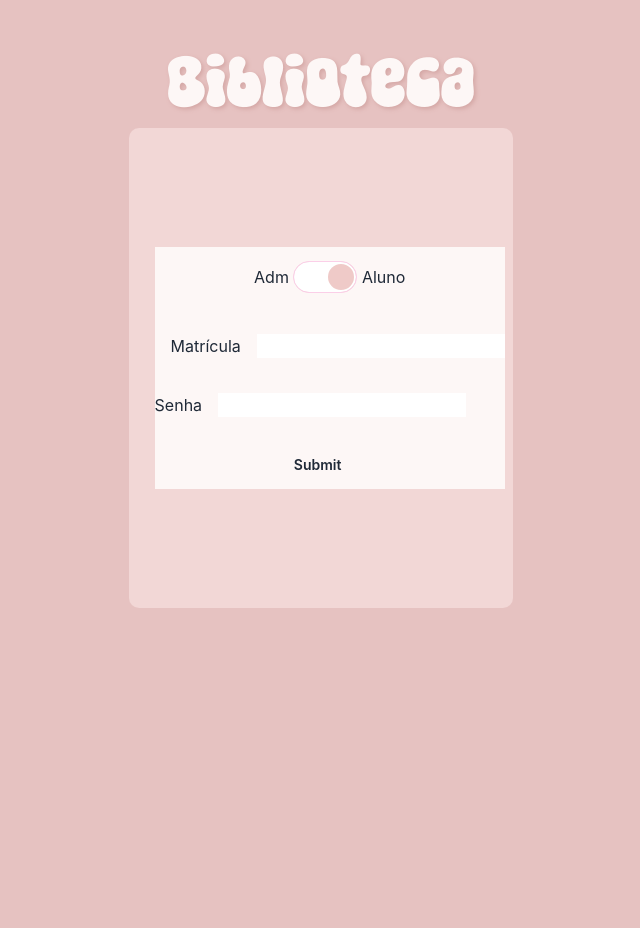
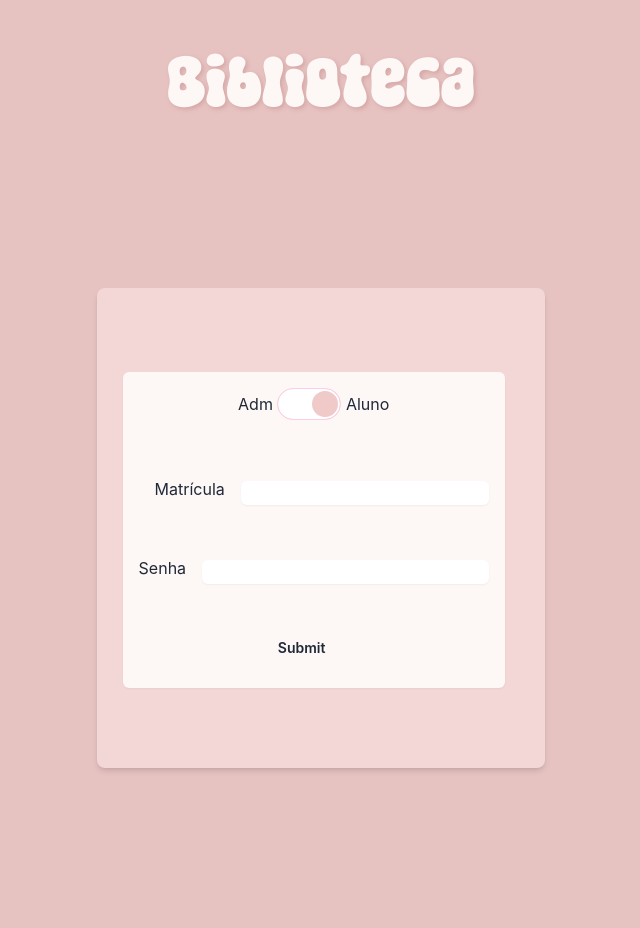
Before and after one commit to biabcaval/data_base_lib, a Flask app: page / in a window 1280 px wide. Shown: the whole page, without its empty margins (319-959 px from the left). Run offline with Flask 3, Linux system fonts and the light colour scheme; some libraries are stand-ins or nearby versions; some web fonts are replaced.

Commit message:
ajeitei um pouco o login mas ainda falta

```diff
--- a/library-flask-simples/db.py
+++ b/library-flask-simples/db.py
@@ -7,8 +7,8 @@ def get_db():
     db = mysql.connector.connect(
             host='localhost',#'0.tcp.sa.ngrok.io',
             user='root',
-            password='39*72p16lf',
-            database='biblioteca',
+            password= "senharoot!26",#'39*72p16lf',
+            database=  "banco_p1", #'biblioteca',
             #port=18446,
             ssl_disabled=True)
 
--- a/library-flask-simples/templates/tela_login.html
+++ b/library-flask-simples/templates/tela_login.html
@@ -10,28 +10,28 @@
   <link rel="stylesheet" href="static\css\style.css">
 </head>
 
-<body>
+<body class="h-screen bg-gray-100">
   <div class="header-container">
     <h1 class="HEADER">Biblioteca</h1>
   </div>
-  <div class="main-background">
-    <div class="login_frame">
+  <div class="main-background flex justify-center items-center h-full">
+    <div class="login_frame rounded-lg shadow-md w-full max-w-md mx-auto">
       <form action="http://127.0.0.1:5000/alunos" method="POST">
-        <div class="login_border">
-          <div class="login_header">
+        <div class="login_border mt-1 block w-full border-gray-300 rounded-md shadow-sm focus:border-indigo-300 focus:ring focus:ring-indigo-200 focus:ring-opacity-50 flex flex-col items-center justify-center p-4" >
+          <div class="login_header mb-4">
             <span class="toggletext">Adm</span>
             <input id="type_user" type="checkbox" class="toggle toggle-lg [--tglb:yellow] bg-pink-100 hover:bg-pink-100 border-pink-200" checked>
             <span class="toggletext">Aluno</span>
           </div>
 
-          <div class="input-info">
+          <div class="input-info w-full space-y-4">
             <div class="input-login">
               <span style="padding-left: 1rem;">Matrícula</span>
-              <input id="matricula" name="matricula" type="text">
+              <input id="matricula" name="matricula" type="text" class="mt-1 block w-full border-gray-300 rounded-md shadow-sm focus:border-indigo-300 focus:ring focus:ring-indigo-200 focus:ring-opacity-50">
             </div>
             <div class="input-login">
               <span>Senha</span>
-              <input id="senha" name="senha" type="password">
+              <input id="senha" name="senha" type="password" class="mt-1 block w-full border-gray-300 rounded-md shadow-sm focus:border-indigo-300 focus:ring focus:ring-indigo-200 focus:ring-opacity-50">
             </div>
 
             <div class="btn-login">
```
Also changed, not shown: library-flask-simples/static/css/style.css (line endings or trailing spaces).
